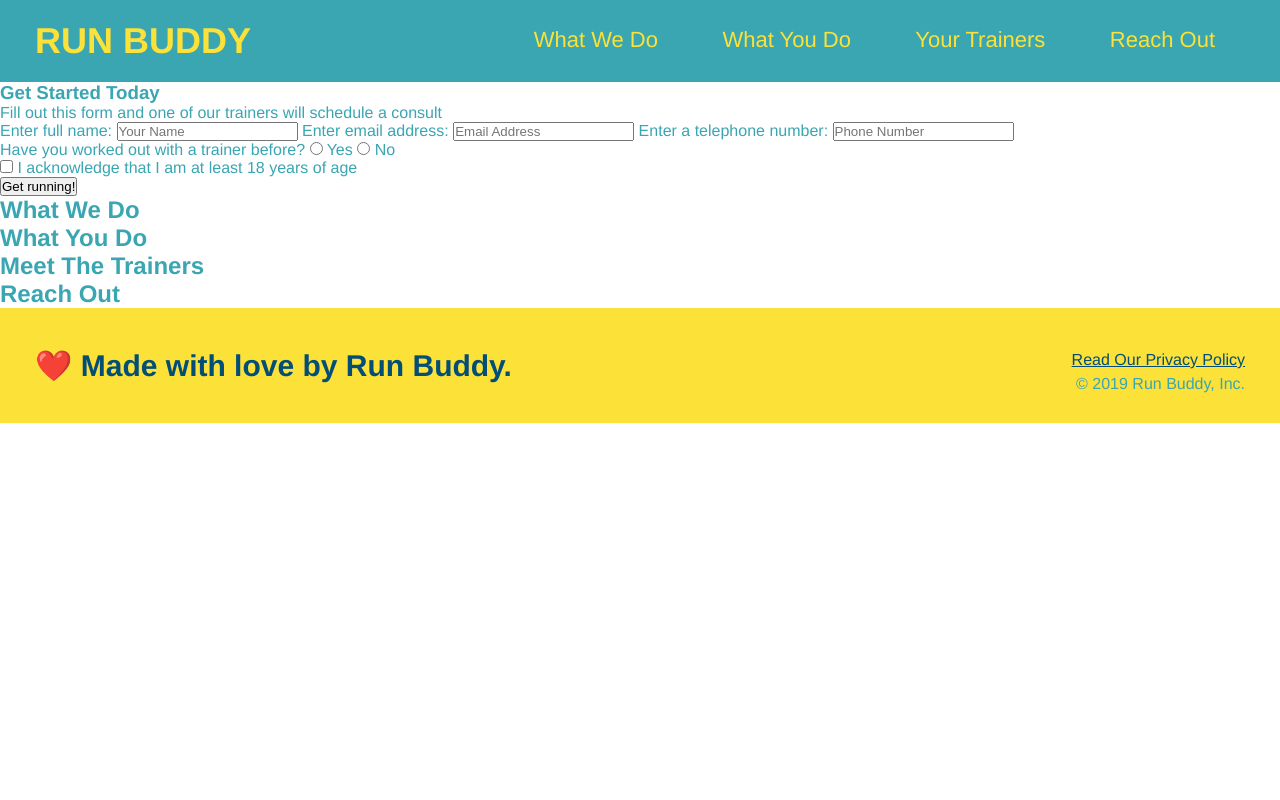
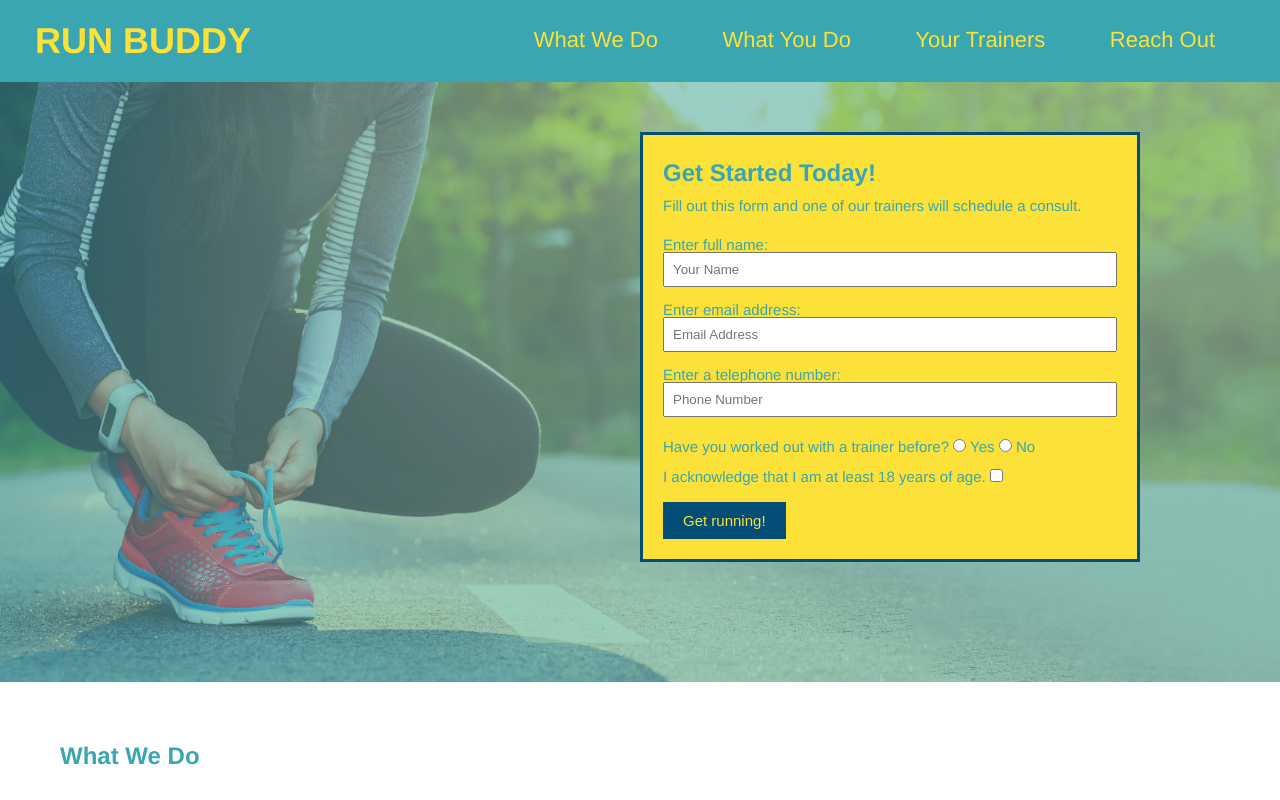
Before and after one commit to H0RSESH0E/run-buddy, a plain HTML site: page index.html in a window 1280 px wide. Shown: the top 800 px of the page. Drawn offline with Linux system fonts and the light colour scheme.

Commit message:
Styled the Hero section and form

```diff
--- a/assets/css/style.css
+++ b/assets/css/style.css
@@ -65,3 +65,68 @@ footer div {
 footer a {
   color: #024e76;
 }
+
+section {
+  padding: 60px;
+}
+
+/* Hero Style Start */
+.hero {
+  background-image: url("../images/hero-bg.jpg");
+  height: 600px;
+  background-size: cover;
+  background-position: center;
+  position: relative;
+}
+/* Hero Style End */
+
+/* Hero Form Style Start */
+.hero-form {
+  position: absolute;
+  right: 140px;
+  bottom: 120px;
+  background-color: #fce138;
+  padding: 20px;
+  width: 500px;
+  line-height: 1;
+  border: solid 3px #024e76;
+  font-family: Helvetica, Arial, sans-serif;
+}
+
+.hero-form h3 {
+  font-size: 24px;
+  line-height: 1.5;
+}
+
+.hero-form p {
+  font-size: 15px;
+  line-height: 2;
+}
+
+.hero-form form {
+  font-size: 15px;
+  font-weight: 500;
+}
+
+button {
+  border: 0;
+  padding: 10px 20px;
+  margin: 10px 0px 0px 0px;
+  background-color: #024e76;
+  color: #fce138;
+  font-size: 15px;
+}
+
+#email {
+  padding: 8px;
+  width: 100%;
+}
+#phone {
+  padding: 8px;
+  width: 100%;
+}
+
+#name {
+  padding: 8px;
+  width: 100%;
+}
--- a/index.html
+++ b/index.html
@@ -36,18 +36,30 @@
     </nav>
   </header>
 
-<section>
-  <div>
-    <h3>Get Started Today</h3>
-    <p>Fill out this form and one of our trainers will schedule a consult</p>
+
+  <!-- hero/jumbotron -->
+  <section class="hero">
+    <div class="hero-form">
+      <h3>Get Started Today!</h3>
+      <p>Fill out this form and one of our trainers will schedule a consult.</p><br>
       <!-- Add form element -->
       <form>
         <label for="name">Enter full name:</label>
+        <br>
         <input type="text" placeholder="Your Name" name="name" id="name" />
+        <br>
+        <br>
         <label for="email">Enter email address:</label>
+        <br>
         <input type="email" placeholder="Email Address" name="email" id="email" />
+        <br>
+        <br>
         <label for="phone">Enter a telephone number:</label>
+        <br>
         <input type="tel" placeholder="Phone Number" name="phone" id="phone" />
+        <br>
+        <br>
+
         <p>
           Have you worked out with a trainer before?
           <input type="radio" name="trainer-confirm" id="trainer-yes" />
@@ -56,18 +68,14 @@
           <label for="trainer-no">No</label>
         </p>
         <p>
+          <label for="age-confirm">I acknowledge that I am at least 18 years of age.</label>
           <input type="checkbox" name="age-confirm" id="age-confirm" />
-        <label for="age-confirm">I acknowledge that I am at least 18 years of age</label>
         </p>
         <p>
           <button type="submit">Get running!</button>
         </p>
       </form>
     </div>
-</section>
-
-  <!-- hero/jumbotron -->
-  <section>
   </section>
 
   <!-- "what we do" section -->
```
Also changed, not shown: assets/images/hero-bg.jpg (added). Lines whose indentation alone changed are shown as unchanged.
